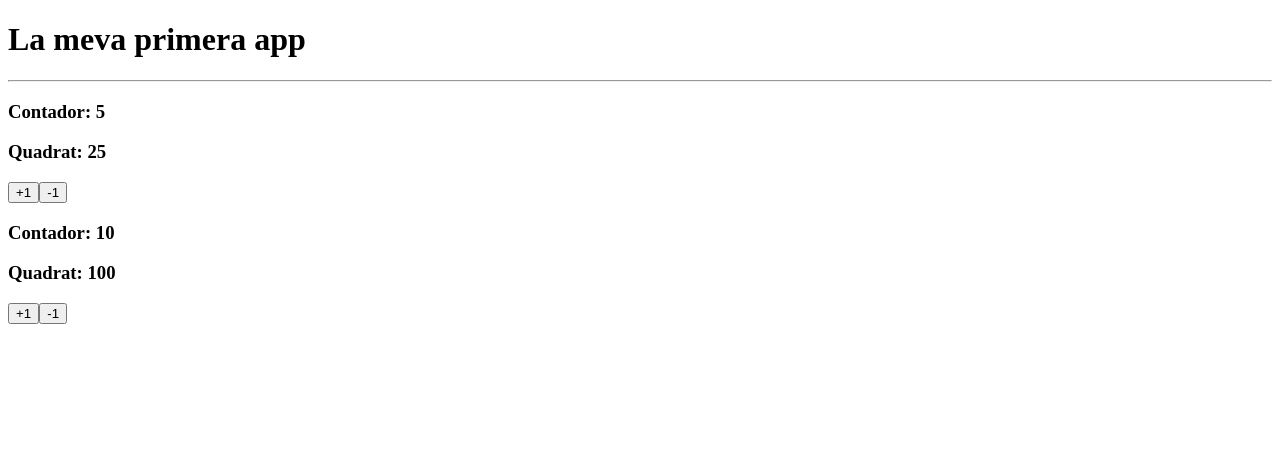
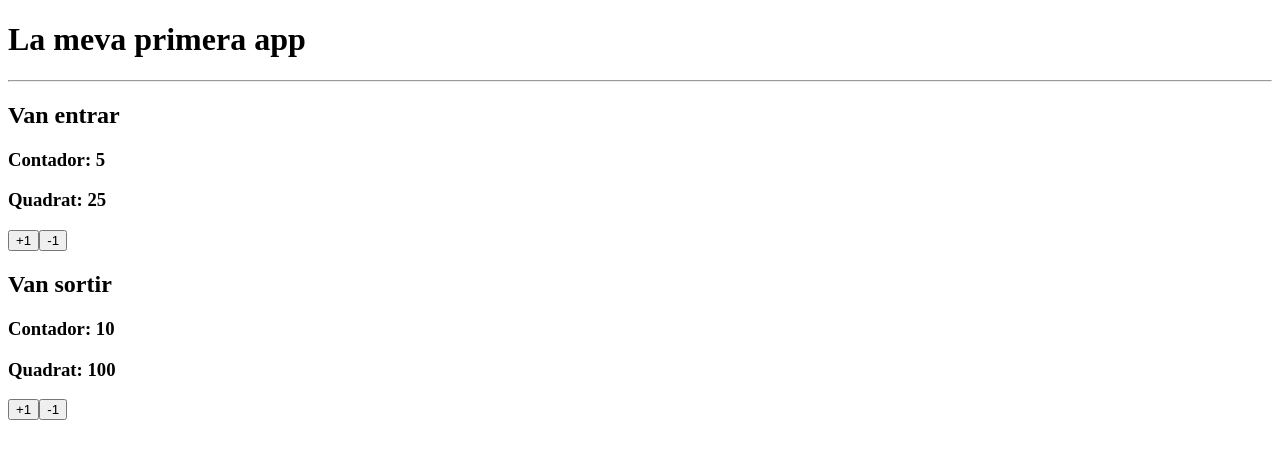
Before and after one commit to SectionOne/cursvue, a Vue app in the folder 03-vue-project/: page / in a window 1280 px wide. Shown: the top 458 px of the page. Built offline with nearby package versions, Linux system fonts and the light colour scheme.

Commit message:
Codi 40 - Estructurem en subcomponents

```diff
--- a/03-vue-project/src/App.vue
+++ b/03-vue-project/src/App.vue
@@ -1,11 +1,11 @@
 <template>
     <h1>La meva primera app</h1>
     <hr>
-    <MeuContador :value="5"/>
-    <MeuContador :value="10"/>
+    <h2>Van entrar</h2><MeuContador :value="5"/>
+    <h2>Van sortir</h2><MeuContador :value="10"/>
 </template>
 
 <!--Definim la configuració de Vue amb un setup-->
 <script lang="ts" setup>
-    import MeuContador from './components/MeuContador.vue';
+    import MeuContador from './components/meu-contador/MeuContador.vue';
 </script>
--- /dev/null
+++ b/03-vue-project/src/components/meu-contador/MeuContador.ts
@@ -0,0 +1,16 @@
+import { computed, defineComponent, ref } from 'vue';
+
+export default defineComponent({
+  props: {
+    value: Number,
+  },
+  setup(props) {
+    const counter = ref(props.value);
+    const contadorQuadrat = computed(() => counter.value * counter.value);
+
+    return {
+      counter,
+      contadorQuadrat,
+    };
+  },
+});
--- /dev/null
+++ b/03-vue-project/src/components/meu-contador/MeuContador.vue
@@ -0,0 +1,14 @@
+<template>
+    <section>
+        <h3>Contador: {{ counter }}</h3>
+        <h3>Quadrat: {{ contadorQuadrat }}</h3>
+
+        <div>
+            <button @click="counter++">+1</button>
+            <button @click="counter--">-1</button>
+        </div>
+    </section>
+</template>
+
+<!--Definim la configuració de Vue amb un setup-->
+<script lang="ts" src="./MeuContador.ts"></script>
```
